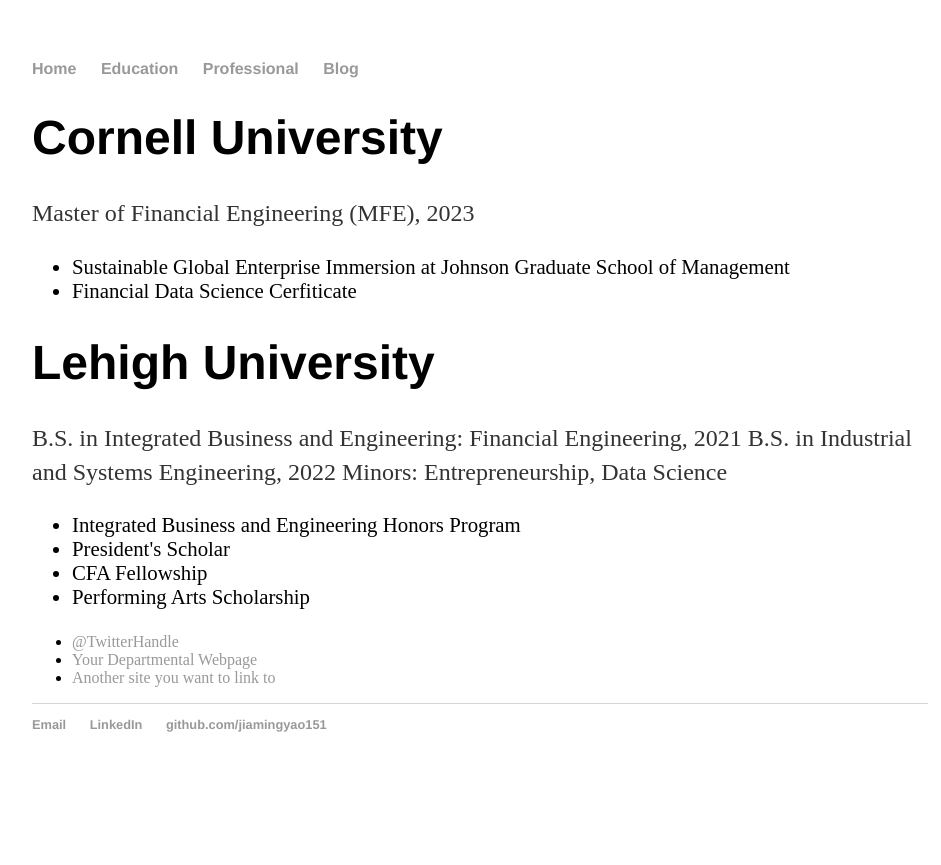
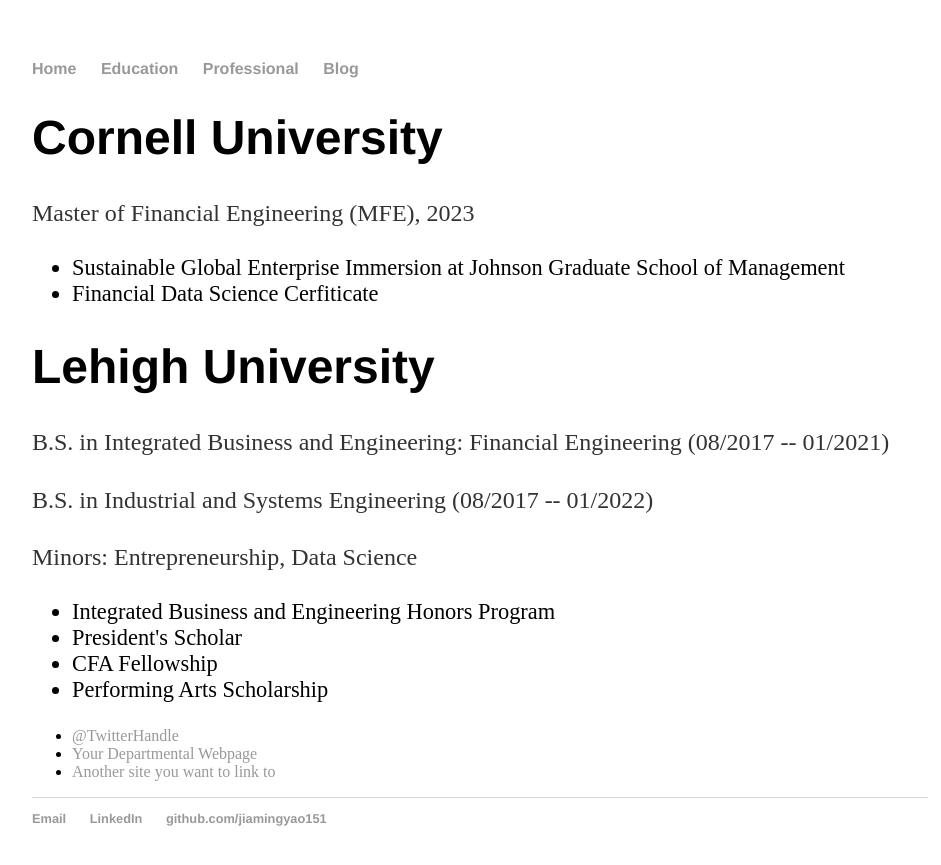
Before and after one commit to jiamingyao151/jiamingyao151.github.io, a Jekyll site: the page built from education/index.html, in a window 1280 px wide. Shown: the top 865 px of the page, without its empty margins (160-1101 px from the left). Built offline with Jekyll 4.4.1, drawn with Linux system fonts in a browser that asks for light colours.

Commit message:
Update index.html

```diff
--- a/education/index.html
+++ b/education/index.html
@@ -8,27 +8,23 @@
 	<p> Master of Financial Engineering (MFE), 2023</p>
 	<p>
 	<ul>
-		<li style="font-size:130%;">Sustainable Global Enterprise Immersion at Johnson Graduate School of Management</li>
-		<li style="font-size:130%;">Financial Data Science Cerfiticate</li>
+		<li style="font-size:140%;">Sustainable Global Enterprise Immersion at Johnson Graduate School of Management</li>
+		<li style="font-size:140%;">Financial Data Science Cerfiticate</li>
 	</ul>
 	</p>
 
 
-
-
 	<h1>Lehigh University</h1>
-	<p>
-	B.S. in Integrated Business and Engineering: Financial Engineering, 2021
-	B.S. in Industrial and Systems Engineering, 2022
-	Minors: Entrepreneurship, Data Science
-	</p>
+	<p> B.S. in Integrated Business and Engineering: Financial Engineering (08/2017 -- 01/2021)</p>
+	<p> B.S. in Industrial and Systems Engineering (08/2017 -- 01/2022)</p>
+	<p> Minors: Entrepreneurship, Data Science</p>
 
 	<p>
 	<ul>
-		<li style="font-size:130%;">Integrated Business and Engineering Honors Program</li>
-		<li style="font-size:130%;">President's Scholar</li>
-		<li style="font-size:130%;">CFA Fellowship</li>
-		<li style="font-size:130%;">Performing Arts Scholarship</li>
+		<li style="font-size:140%;">Integrated Business and Engineering Honors Program</li>
+		<li style="font-size:140%;">President's Scholar</li>
+		<li style="font-size:140%;">CFA Fellowship</li>
+		<li style="font-size:140%;">Performing Arts Scholarship</li>
 	</ul>
 	</p>
 
```
